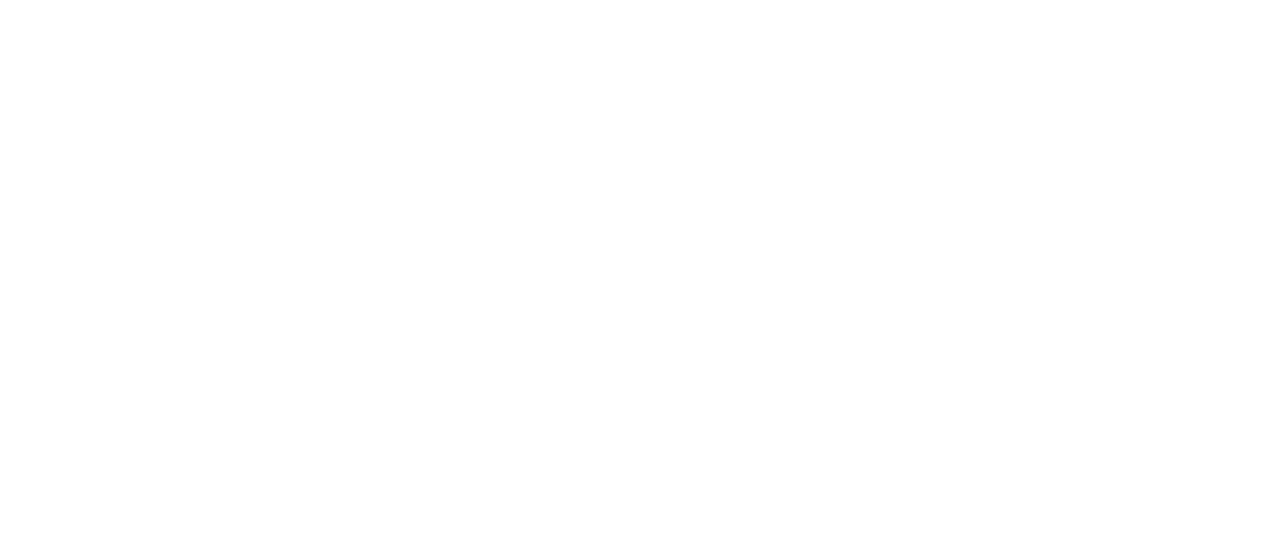
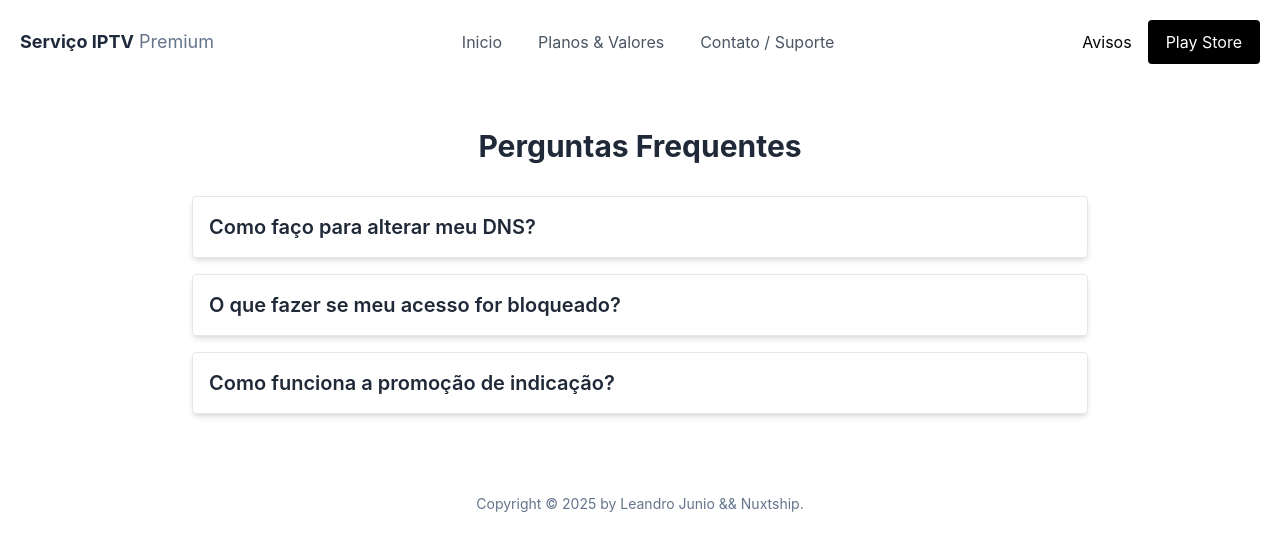
Before and after one commit to leandrojds93/leandrotv, a Nuxt app: page /faq in a window 1280 px wide. Before the commit this address had no page. Shown: the top 550 px of the page. Built offline with nearby package versions, Linux system fonts and the light colour scheme.

Commit message:
melhor designs e pagina faq

```diff
--- a/components/landing/Hero.vue
+++ b/components/landing/Hero.vue
@@ -1,5 +1,5 @@
 <template>
-  <main class="grid lg:grid-cols-2 place-items-center py-16 px-8 lg:px-16 text-white rounded-lg">
+  <main class="grid lg:grid-cols-2 place-items-center justify-center min-h-screen py-16 px-8 lg:px-16 text-white rounded-lg">
     <!-- Imagem com tamanho ajustado -->
     <div class="md:order-1 flex justify-center">
       <img
@@ -13,8 +13,8 @@
 
     <!-- Texto principal -->
     <div>
-      <h1 class="text-5xl lg:text-6xl xl:text-7xl font-extrabold lg:tracking-tight mb-4 text-black">
-        O melhor serviço de IPTV do Brasil.
+      <h1 class="text-5xl lg:text-6xl xl:text-7xl font-extrabold lg:tracking-tight mb-4 text-gray-900 drop-shadow-lg">
+      O melhor serviço de IPTV do Brasil.
       </h1>
       <p class="text-lg mt-4 text-slate-400 max-w-xl leading-relaxed">
         Assista o que quiser, onde quiser e quando quiser com a maior
@@ -26,7 +26,7 @@
         <LandingLink
           href="/pricing"
           rel="noopener"
-          class="bg-blue-600 hover:bg-blue-700 text-white px-6 py-3 text-lg font-medium rounded-md shadow-lg transition-all"
+          class="bg-blue-600 hover:bg-blue-700 text-white px-4 py-2 text-sm font-medium rounded-md shadow-lg transition-all"
         >
           Planos e Valores
         </LandingLink>
@@ -35,7 +35,7 @@
           rel="noopener"
           href="https://wa.me/5534984164210?text=Solicitar%20teste%20gr%C3%A1tis!"
           target="_blank"
-          class="bg-green-600 hover:bg-green-700 text-white px-6 py-3 text-lg font-medium rounded-md shadow-lg transition-all"
+          class="bg-green-600 hover:bg-green-700 text-white px-4 py23 text-sm font-medium rounded-md shadow-lg transition-all"
         >
           Solicitar teste grátis!
         </LandingLink>
@@ -43,9 +43,18 @@
           size="lg"
           rel="noopener"
           href="/aplicativos"
-          class="bg-purple-600 hover:bg-purple-700 text-white px-6 py-3 text-lg font-medium rounded-md shadow-lg transition-all"
+          class="bg-purple-600 hover:bg-purple-700 text-white px-4 py-2 text-sm font-medium rounded-md shadow-lg transition-all"
         >
           Loja de aplicativos
+        </LandingLink>
+        <LandingLink
+          size="lg"
+          rel="noopener"
+          href="/faq"
+          target="_blank"
+          class="bg-green-600 hover:bg-green-700 text-white px-4 py-2 text-sm font-medium rounded-md shadow-lg transition-all"
+        >
+          Duvidas Frequentes!
         </LandingLink>
       </div>
     </div>
--- a/components/landing/Logos.vue
+++ b/components/landing/Logos.vue
@@ -1,15 +1,31 @@
 <template>
-  <div class="mt-24">
-    <h2 class="text-center text-slate-500">COMPATÍVEL COM OS SEGUINTES DIPOSITIVOS</h2>
-    <div
-      class="flex gap-8 md:gap-20 items-center justify-center mt-10 flex-wrap"
-    >
-      <p>• TVBOX</p>
-      <p>• SAMSUNG TIZEN</p>
-      <p>• LG WEB OS</p>
-      <p>• TV ANDROID</p>
-      <p>• ROKU TV</p>
-      <p>• WINDOWS & MAC</p>
+  <div class="mt-24 bg-gradient-to-r from-blue-50 to-blue-100 py-12 px-6 rounded-lg shadow-lg">
+    <h2 class="text-center text-3xl font-bold text-blue-600">COMPATÍVEL COM OS SEGUINTES DISPOSITIVOS</h2>
+    <div class="flex gap-8 md:gap-20 items-center justify-center mt-10 flex-wrap text-blue-800 font-medium">
+      <div class="flex items-center gap-2">
+        <span class="text-2xl">📺</span>
+        <p>TVBOX</p>
+      </div>
+      <div class="flex items-center gap-2">
+        <span class="text-2xl">🖥️</span>
+        <p>SAMSUNG TIZEN</p>
+      </div>
+      <div class="flex items-center gap-2">
+        <span class="text-2xl">📺</span>
+        <p>LG WEB OS</p>
+      </div>
+      <div class="flex items-center gap-2">
+        <span class="text-2xl">📱</span>
+        <p>APARELHOS ANDROID</p>
+      </div>
+      <div class="flex items-center gap-2">
+        <span class="text-2xl">📺</span>
+        <p>ROKU TV</p>
+      </div>
+      <div class="flex items-center gap-2">
+        <span class="text-2xl">💻</span>
+        <p>WINDOWS & MAC</p>
+      </div>
     </div>
   </div>
 </template>
--- /dev/null
+++ b/pages/faq.vue
@@ -0,0 +1,48 @@
+<script setup>
+definePageMeta({
+  layout: "landing",
+  title: "Perguntas Frequentes",
+  description: "Respostas às dúvidas mais comuns dos nossos clientes.",
+});
+
+const perguntas = [
+  {
+    pergunta: "Como faço para alterar meu DNS?",
+    resposta: "Você pode alterar seu DNS acessando as configurações de rede do seu dispositivo. Caso precise de ajuda, entre em contato com nosso suporte.",
+  },
+  {
+    pergunta: "O que fazer se meu acesso for bloqueado?",
+    resposta: "Se o acesso for bloqueado, tente reiniciar o roteador ou use um DNS alternativo. Caso o problema persista, entre em contato conosco.",
+  },
+  {
+    pergunta: "Como funciona a promoção de indicação?",
+    resposta: "Indique dois amigos e ganhe um mês de assinatura grátis após eles confirmarem o pagamento.",
+  },
+];
+</script>
+
+<template>
+  <div class="max-w-4xl mx-auto mt-16">
+    <h1 class="text-3xl font-bold text-center mb-8 text-gray-800">Perguntas Frequentes</h1>
+    <div class="space-y-4">
+      <div v-for="(faq, index) in perguntas" :key="index" class="p-4 border rounded bg-white shadow-md">
+        <details class="group">
+          <summary class="text-xl font-semibold cursor-pointer text-gray-800 group-hover:underline">
+            {{ faq.pergunta }}
+          </summary>
+          <p class="mt-2 text-gray-600">{{ faq.resposta }}</p>
+        </details>
+      </div>
+    </div>
+  </div>
+</template>
+
+<style>
+/* Estilo adicional, se necessário */
+summary {
+  list-style: none; /* Remove o estilo padrão da seta */
+}
+details[open] summary {
+  font-weight: bold; /* Realça o título quando expandido */
+}
+</style>
```
